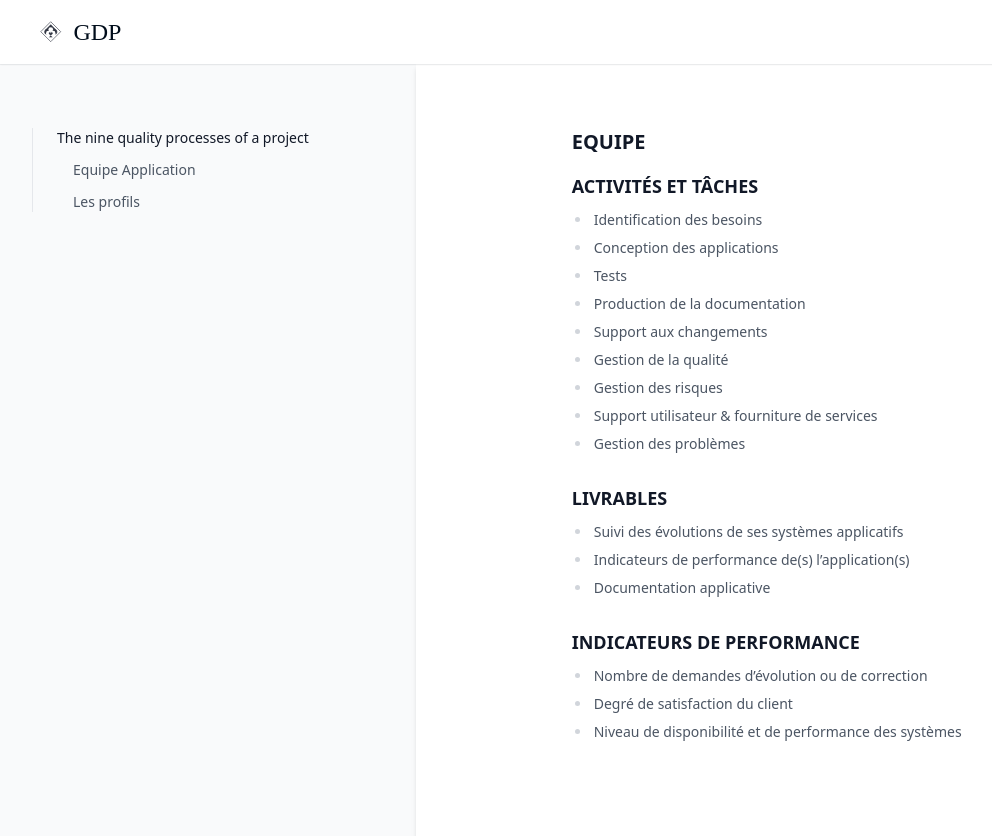
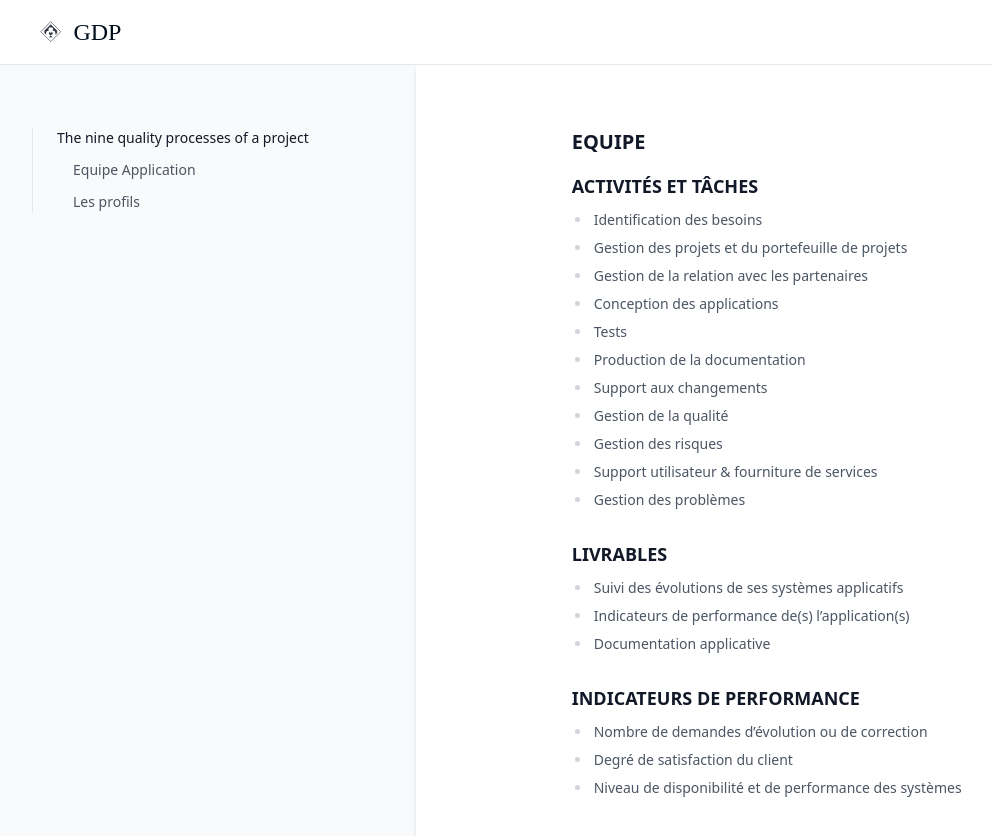
Before and after one commit to greglejeune/ebook, a Jekyll site: the page built from _gdp/apps.md, in a window 1280 px wide. Shown: the top 836 px of the page, without its empty margins (0-992 px from the left). Built offline with Jekyll 4.4.1, drawn with Linux system fonts in a browser that asks for light colours.

Commit message:
Update apps.md

```diff
--- a/_gdp/apps.md
+++ b/_gdp/apps.md
@@ -9,6 +9,8 @@ category: process
 ### ACTIVITÉS ET TÂCHES
 
 - Identification des besoins
+- Gestion des projets et du portefeuille de projets
+- Gestion de la relation avec les partenaires
 - Conception des applications
 - Tests
 - Production de la documentation
```
